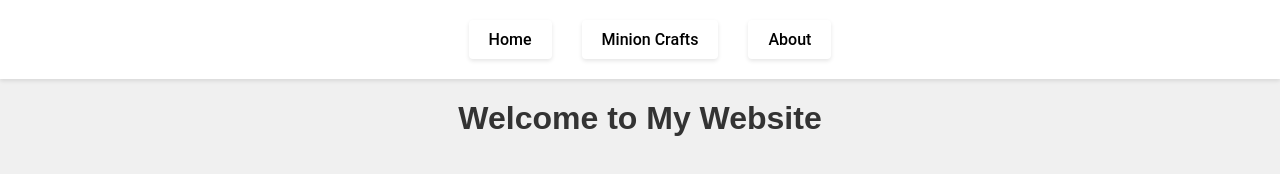
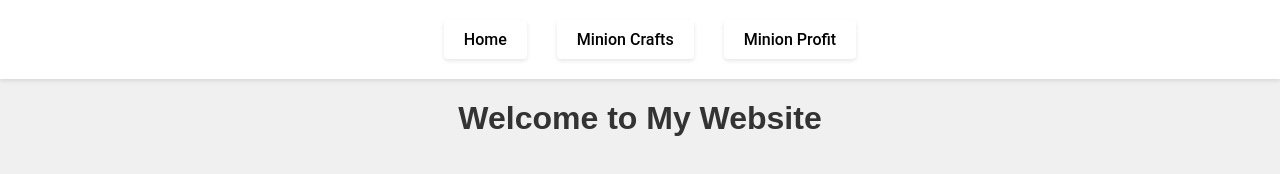
Before and after one commit to FishyNavi/SkyblockMinionsPrice, a plain HTML site: page index.html in a window 1280 px wide. Drawn offline with Linux system fonts and the light colour scheme.

Commit message:
Update index.html

```diff
--- a/index.html
+++ b/index.html
@@ -12,7 +12,7 @@
         <div class="button-container">
             <button onclick="window.location.href='index.html'">Home</button>
             <button onclick="window.location.href='count.html'">Minion Crafts</button>
-            <button onclick="window.location.href='about.html'">About</button>
+            <button onclick="window.location.href='Profit.html'">Minion Profit</button>
         </div>
     </div>
 
```
